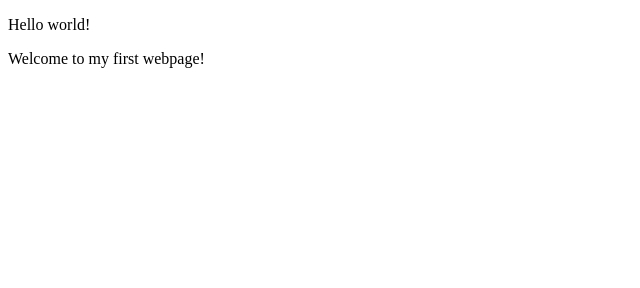
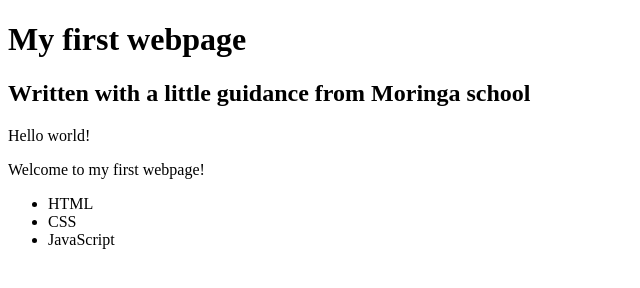
Before and after one commit to LilianMwaura/my-first-webpage, a plain HTML site: page my-first-webpage.html in a window 1280 px wide. Shown: the whole page, without its empty margins (0-640 px from the left). Drawn offline with Linux system fonts and the light colour scheme.

Commit message:
add list element

```diff
--- a/my-first-webpage.html
+++ b/my-first-webpage.html
@@ -3,8 +3,17 @@
     <head>
     <title> My first webpage!</title>
     </head>
+    <h1> My first webpage</h1>
+    <h2> Written with a little guidance from Moringa school</h2>
 <body>
     <p>Hello world!</p>
     <p>Welcome to my first webpage!</p>
+
+    <Here are some of the things I'm going to learn about coding/>
+    <ul>
+        <li>HTML</li>
+        <li>CSS</li>
+        <li>JavaScript</li>
+    </ul>
 </body>
 </html>
```
